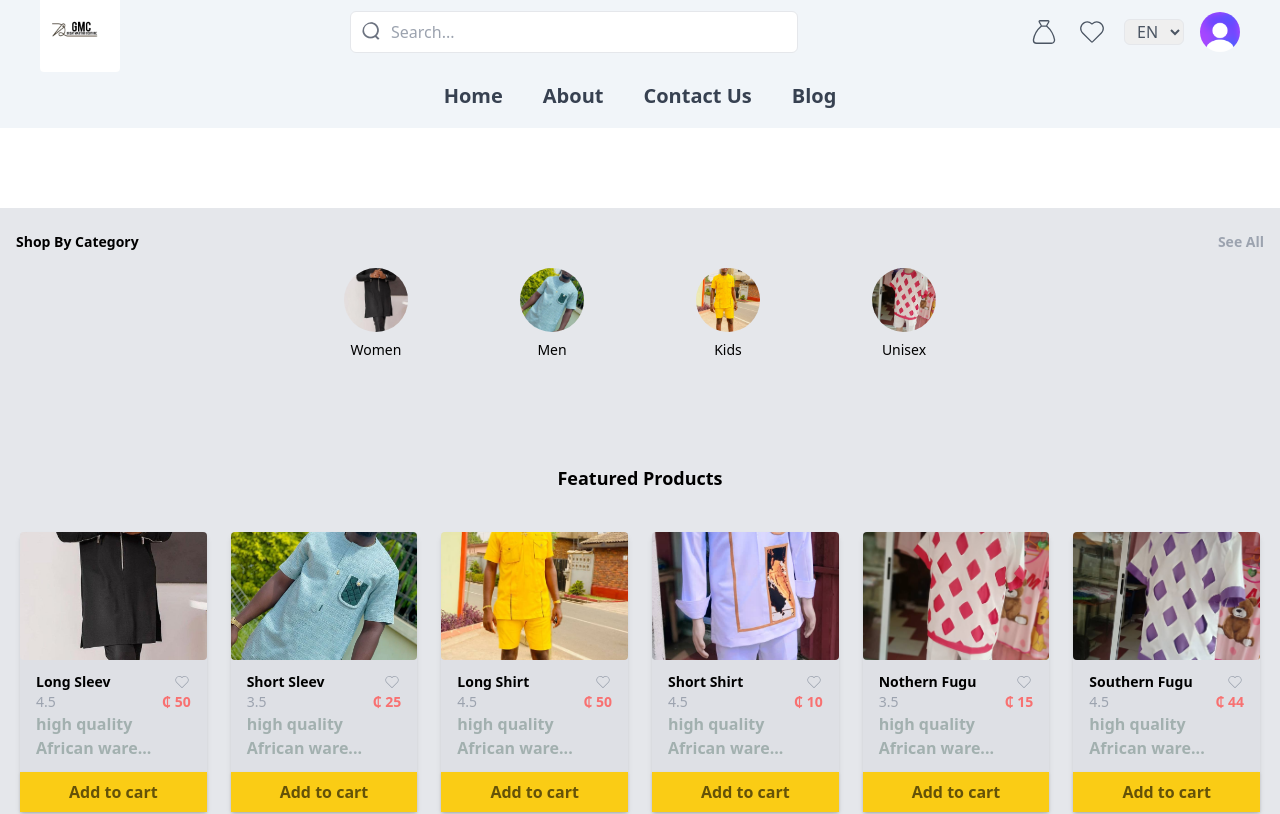
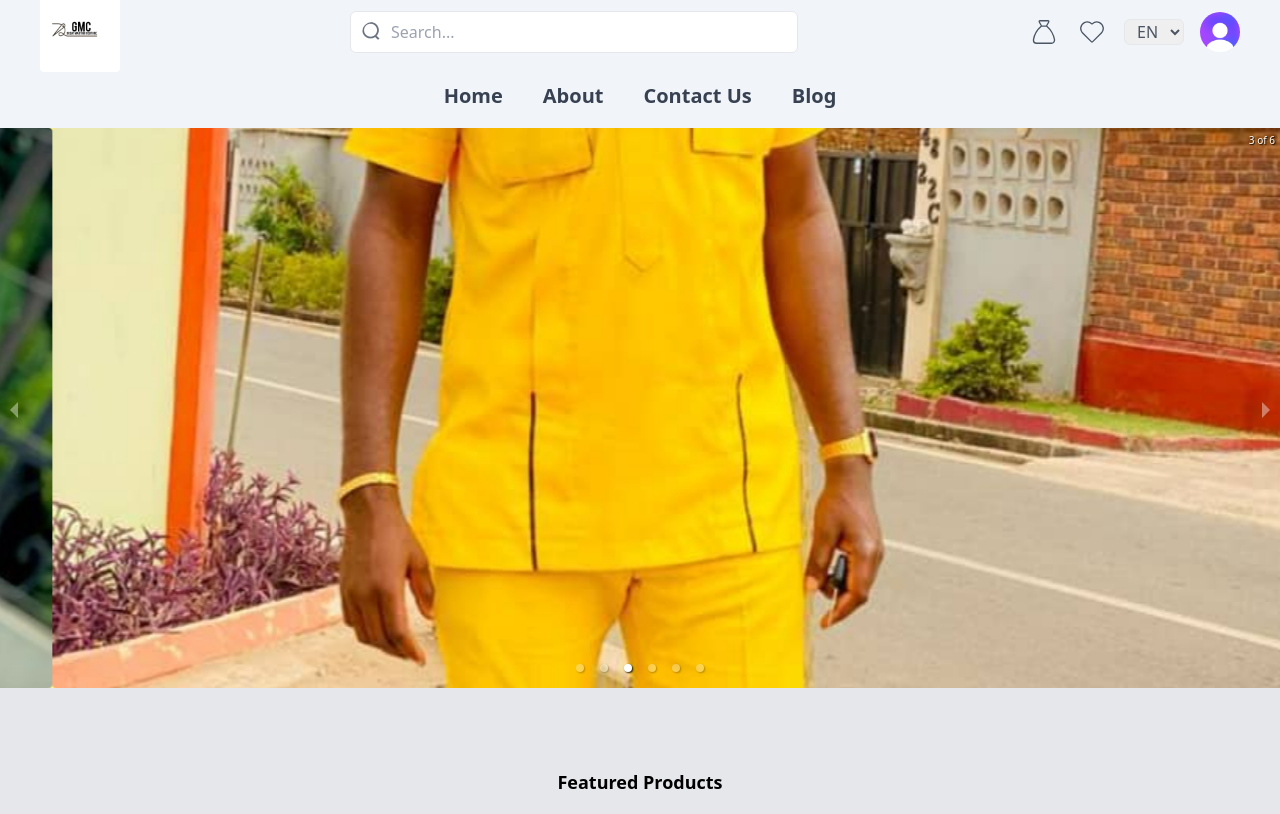
Before and after one commit to owusuvictorjnr/blessed-redeemer-fashion-and-design, a Next.js app: page / in a window 1280 px wide. Shown: the top 814 px of the page. Built offline with nearby package versions, Linux system fonts and the light colour scheme.

Commit message:
comment home

```diff
--- a/app/(frontend)/page.tsx
+++ b/app/(frontend)/page.tsx
@@ -3,8 +3,8 @@
 import KidsBanner from "@/components/Banners/kidsBanner";
 import WomenBanner from "@/components/Banners/womenBanner";
 import FeaturedProd from "@/components/FeaturedProd";
-import { HomeCategories } from "@/components/HomeCategories";
-// import LandingPage from "@/components/LandingPage";
+// import { HomeCategories } from "@/components/HomeCategories";
+import LandingPage from "@/components/LandingPage";
 import NewProducts from "@/components/NewProducts";
 import Shirts from "@/components/Shirts";
 
@@ -12,12 +12,12 @@ export default function Home() {
   return (
     <div className="min-h-screen bg-gray-200">
       <section>
-        {/* <LandingPage /> */}
+        <LandingPage />
       </section>
 
       {/* Categories */}
       <section className="">
-        <HomeCategories />
+        {/* <HomeCategories /> */}
       </section>
 
       <section>
```
